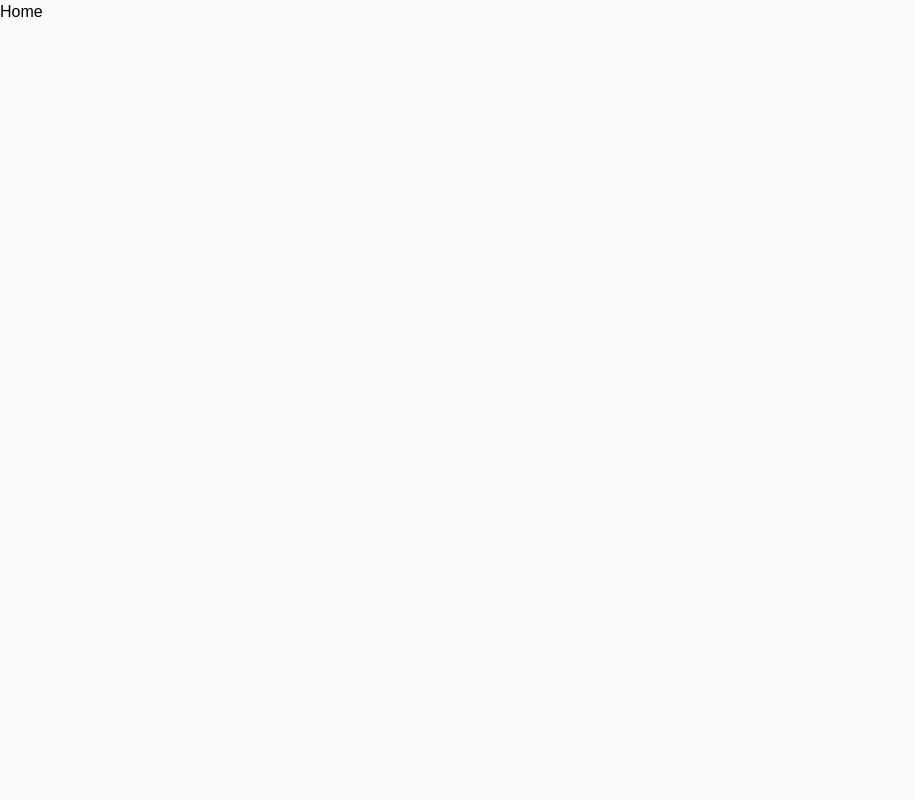
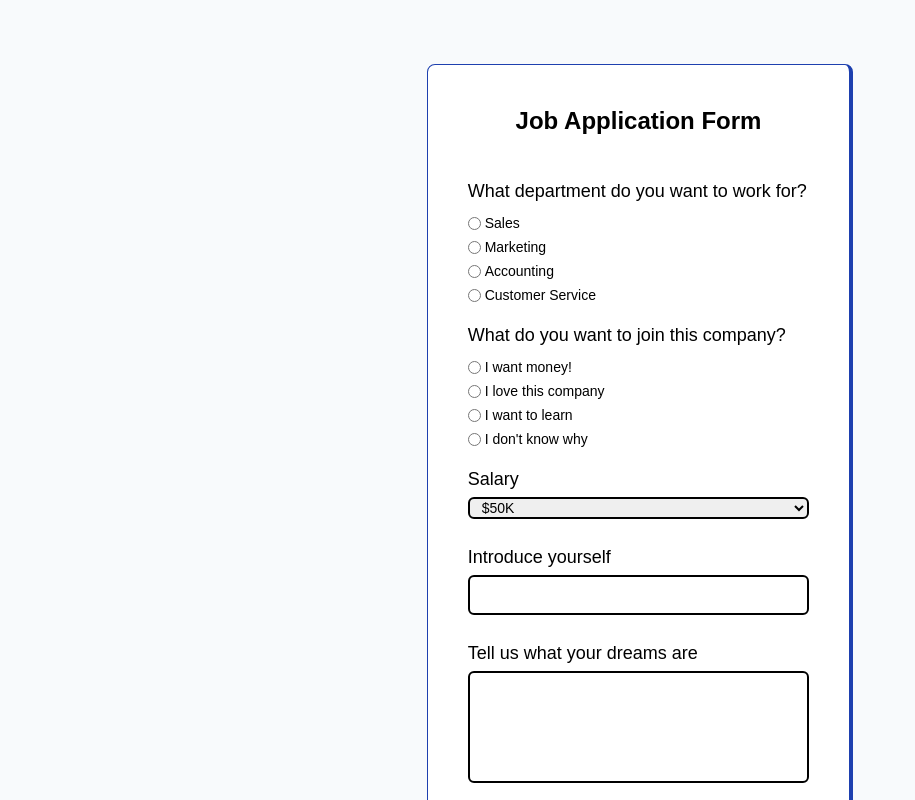
Before and after one commit to taeyoungs/nomad-study-form, a Next.js app: page / in a window 1280 px wide. Shown: the top 800 px of the page, without its empty margins (0-915 px from the left). Built offline with nearby package versions, Linux system fonts and the light colour scheme; a web font is replaced by a local one.

Commit message:
feat: Home 페이지 컴포넌트 및 Salary 옵션 상수 추가

```diff
--- /dev/null
+++ b/src/constants.ts
@@ -0,0 +1,6 @@
+export const SALARY_OPTIONS = {
+  $50K: '50',
+  $100K: '100',
+  $150K: '150',
+  $200K: '200',
+};
--- a/src/pages/index.tsx
+++ b/src/pages/index.tsx
@@ -1,3 +1,102 @@
+import { Radio, RadioGroup, Select, TextArea, TextInput } from '@/components';
+import { SALARY_OPTIONS } from '@/constants';
+import { yupResolver } from '@hookform/resolvers/yup';
+import { SubmitHandler, useForm } from 'react-hook-form';
+import { InferType, object, string } from 'yup';
+
+const schema = object().shape({
+  department: string().required('*required'),
+  dream: string()
+    .required('Please tell us what your dreams are.')
+    .min(10, 'Please write more than 10 characters.'),
+  email: string()
+    .required('Please write down your email.')
+    .matches(/@naver\.com$/, 'Only @naver is allowed'),
+  intro: string().required('Please write down your introduction.'),
+  motivation: string().required('*required'),
+  salary: string().required('*required'),
+});
+type FormValues = InferType<typeof schema>;
+
 export default function Home() {
-  return <main>Home</main>;
+  const {
+    formState: { errors },
+    handleSubmit,
+    register,
+  } = useForm({
+    resolver: yupResolver(schema),
+  });
+
+  const onSubmit: SubmitHandler<FormValues> = (data) => {
+    console.log(data);
+  };
+
+  return (
+    <div className="mx-auto lg:w-1/3 md:w-1/2  my-16">
+      <section className="border border-blue-800	 border-r-4 rounded-lg items-center p-10 bg-white">
+        <h1 className="text-center font-bold text-2xl mb-10">Job Application Form</h1>
+        <form onSubmit={handleSubmit(onSubmit)}>
+          <RadioGroup
+            className="mb-4"
+            error={errors.department?.message}
+            legend="What department do you want to work for?"
+          >
+            <Radio {...register('department')} value="sales">
+              Sales
+            </Radio>
+            <Radio {...register('department')} value="marketing">
+              Marketing
+            </Radio>
+            <Radio {...register('department')} value="accounting">
+              Accounting
+            </Radio>
+            <Radio {...register('department')} value="customer">
+              Customer Service
+            </Radio>
+          </RadioGroup>
+          <RadioGroup
+            className="mb-4"
+            error={errors.motivation?.message}
+            legend="What do you want to join this company?"
+          >
+            <Radio {...register('motivation')} value="money">
+              I want money!
+            </Radio>
+            <Radio {...register('motivation')} value="comany">
+              I love this company
+            </Radio>
+            <Radio {...register('motivation')} value="learn">
+              I want to learn
+            </Radio>
+            <Radio {...register('motivation')} value="why">
+              I don&apos;t know why
+            </Radio>
+          </RadioGroup>
+          <div className="mb-6">
+            <Select {...register('salary')} label="Salary" options={SALARY_OPTIONS} />
+          </div>
+          <div className="mb-6">
+            <TextInput
+              {...register('intro')}
+              error={errors.intro?.message}
+              label="Introduce yourself"
+            />
+          </div>
+          <div className="mb-6">
+            <TextArea
+              {...register('dream')}
+              error={errors.dream?.message}
+              label="Tell us what your dreams are"
+            />
+          </div>
+          <div className="mb-10">
+            <TextInput {...register('email')} error={errors.email?.message} label="Email" />
+          </div>
+          <button className="border-2 border-black rounded-md py-2 w-full font-semibold bg-yellow-300">
+            Give me this job
+          </button>
+        </form>
+      </section>
+    </div>
+  );
 }
```
